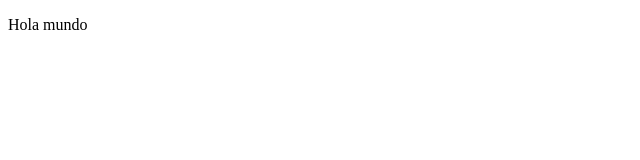
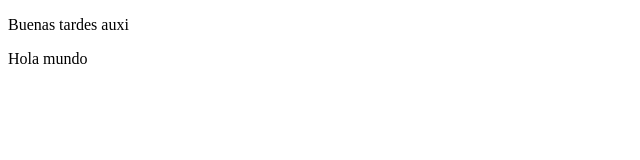
Before and after one commit to Garycq2210/INF113, a plain HTML site: page index.html in a window 1280 px wide. Shown: the whole page, without its empty margins (0-640 px from the left). Drawn offline with Linux system fonts and the light colour scheme.

Commit message:
Update index.html

```diff
--- a/index.html
+++ b/index.html
@@ -6,7 +6,8 @@
     <meta http-equiv="X-UA-Compatible" content="ie=edge">
     <title>Document</title>
 </head>
+    <p> Buenas tardes auxi </p>
 <body>
-    <p>Hola mundo</p>
+    <p> Hola mundo </p>
 </body>
 </html>
```
